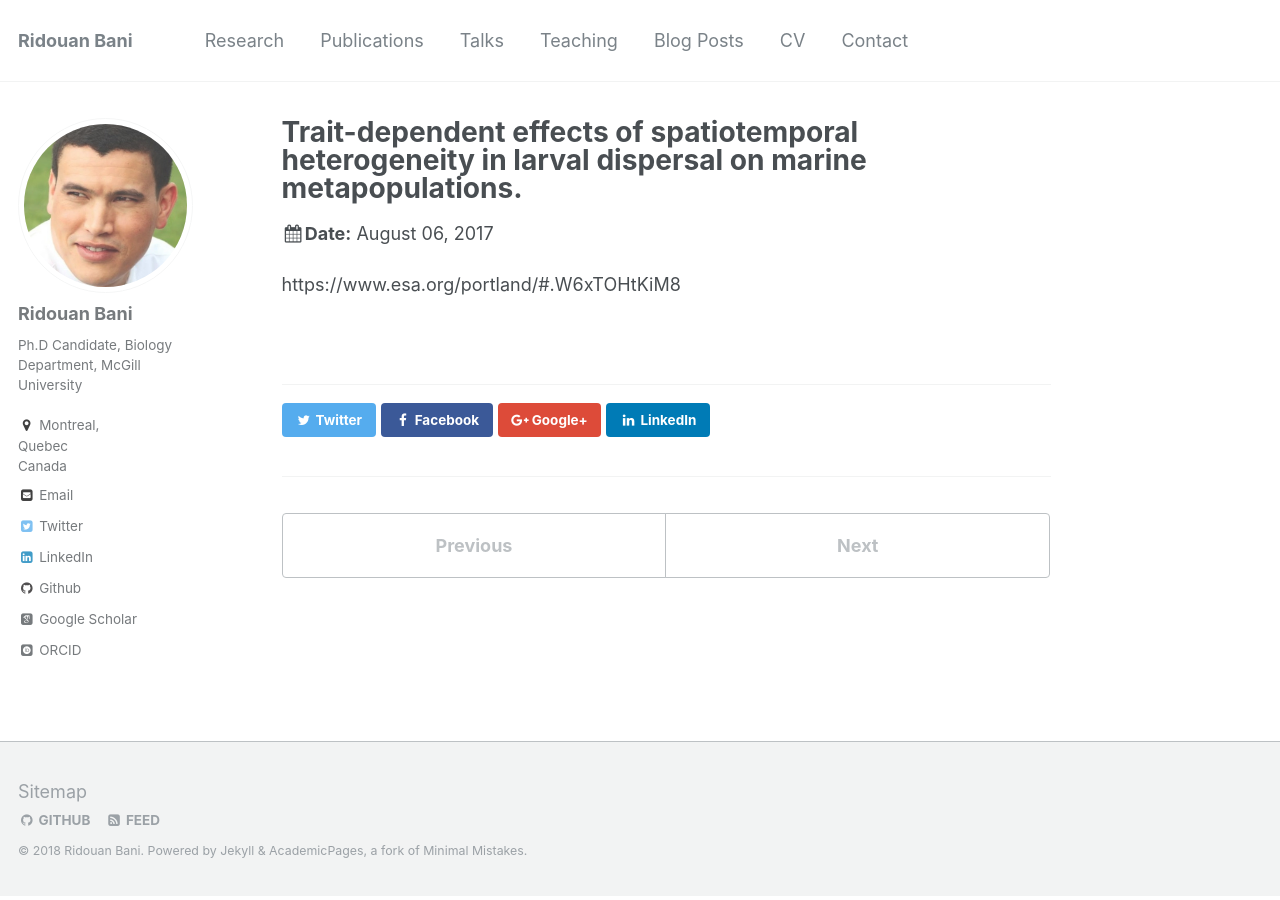
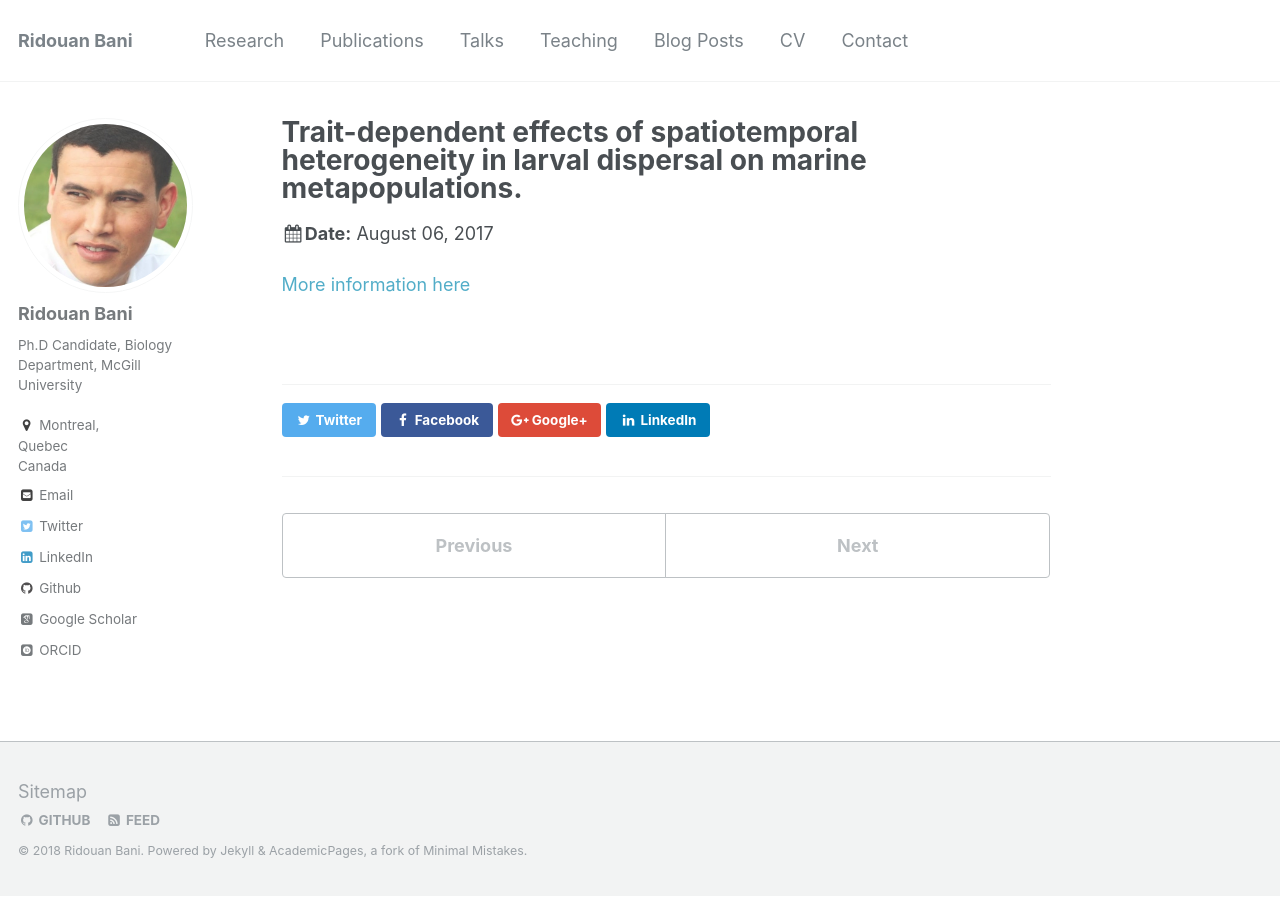
Before and after one commit to RidouanBani/RidouanBani.github.io, a Jekyll site: the page built from _talks/2017-08-06-ESA_2017.md, in a window 1280 px wide. Built offline with Jekyll 4.4.1, drawn with Linux system fonts in a browser that asks for light colours; some web fonts are replaced.

Commit message:
Update 2017-08-06-ESA_2017.md

```diff
--- a/_talks/2017-08-06-ESA_2017.md
+++ b/_talks/2017-08-06-ESA_2017.md
@@ -7,4 +7,4 @@ venue: "Ecological Society of America (ESA) 102st annual meeting August 6-11, 20
 date: 2017-08-06
 location: "Portland, OR, USA"
 ---
-https://www.esa.org/portland/#.W6xTOHtKiM8
+[More information here](https://www.esa.org/portland/#.W6xTOHtKiM8)
```
